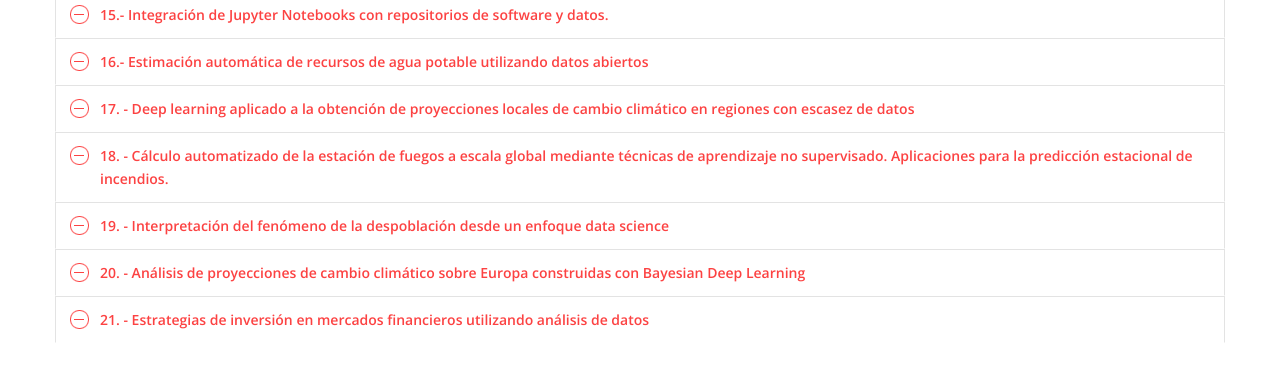
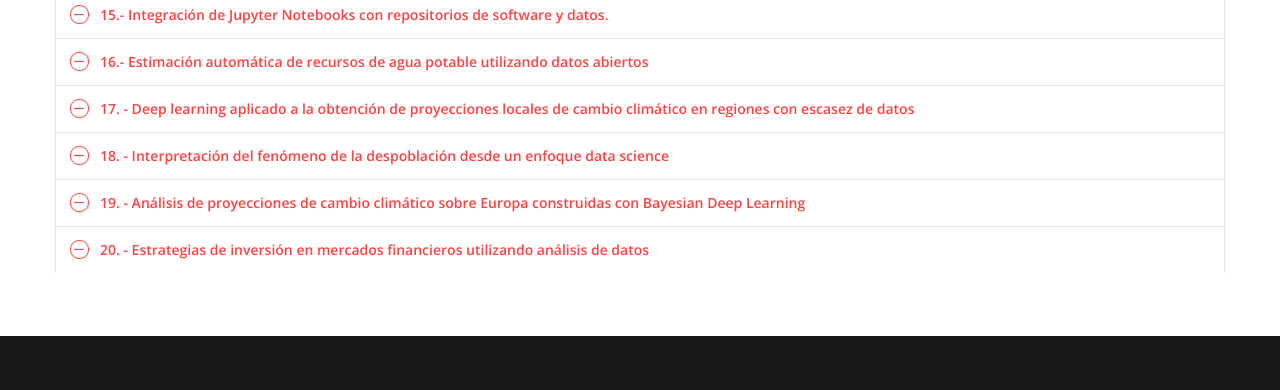
Before and after one commit to laramaktub/masterdatascience, a plain HTML site: page tfm.html in a window 1280 px wide. Shown: the part 1400-1790 px from the top of the page. Drawn offline with nearby package versions, Linux system fonts and the light colour scheme.

Commit message:
new tfms

```diff
--- a/tfm.html
+++ b/tfm.html
@@ -496,25 +496,10 @@ El desarrollo de proyecciones regionales de cambio climático es crucial para la
 </div>
 </div>
 
-   	<!-- section 18 -->
-        <span class="acc-trigger active"><a href="#">18. - Cálculo automatizado de la estación de fuegos a escala global mediante técnicas de aprendizaje no supervisado. Aplicaciones para la predicción estacional de incendios. </a></span>
-        <div class="acc-container">
-        <div class="content">
-
-Partiendo de datos satelitales de actividad de fuegos, este TFM tiene como primer objetivo el cálculo automático de la estación de incendios a escala global, para lo cual se  utilizarán técnicas de aprendizaje no supervisado (clustering). En particular, se estudiará el potencial de las "Gaussian Mixtures" para la caracterización del ciclo anual de incendios a nivel de píxel. Partiendo de esta información, el segundo objetivo del TFM será el desarrollo de un sistema global de alerta temprana de riesgo de incendios. Para ello se estudiarán primero las relaciones existentes entre la actividad de fuegos en las distintas regiones (clusters) del mundo y un conjunto de índices que caracterizan la dinámica del sistema climático a escala planetaria utilizando técnicas de aprendizaje supervisado. A continuación, y haciendo uso de las relaciones encontradas, se explorará el potencial de los modelos climáticos de última generación para la generación de predicciones estacionales (con una antelación de uno a varios meses) de riesgo de incendios.
-<br>Contacto: <b>joaquin.bedia@unican.es, rodrigo.manzanas@unican.es</b>
 
 
-</div>
-</div>
-
-
-
-
-
-
-      	<!-- section 19 -->
-        <span class="acc-trigger active"><a href="#">19. - Interpretación del fenómeno de la despoblación desde un enfoque data science </a></span>
+      	<!-- section 18 -->
+        <span class="acc-trigger active"><a href="#">18. - Interpretación del fenómeno de la despoblación desde un enfoque data science </a></span>
         <div class="acc-container">
         <div class="content">
 
@@ -526,8 +511,8 @@ se busca entender los factores que afectan a la despoblación, a partir de los d
 </div>
 
 
-    	<!-- section 20 -->
-        <span class="acc-trigger active"><a href="#">20. - Análisis de proyecciones de cambio climático sobre Europa construidas con Bayesian Deep Learning </a></span>
+    	<!-- section 19 -->
+        <span class="acc-trigger active"><a href="#">19. - Análisis de proyecciones de cambio climático sobre Europa construidas con Bayesian Deep Learning </a></span>
         <div class="acc-container">
         <div class="content">
 
@@ -539,8 +524,8 @@ Actualmente los mapas espaciales de cambio climático tienen una resolución gro
 </div>
 
 
-<!-- section 21 -->
-        <span class="acc-trigger active"><a href="#">21. - Estrategias de inversión en mercados financieros utilizando análisis de datos </a></span>
+<!-- section 20 -->
+        <span class="acc-trigger active"><a href="#">20. - Estrategias de inversión en mercados financieros utilizando análisis de datos </a></span>
         <div class="acc-container">
         <div class="content">
 
```
